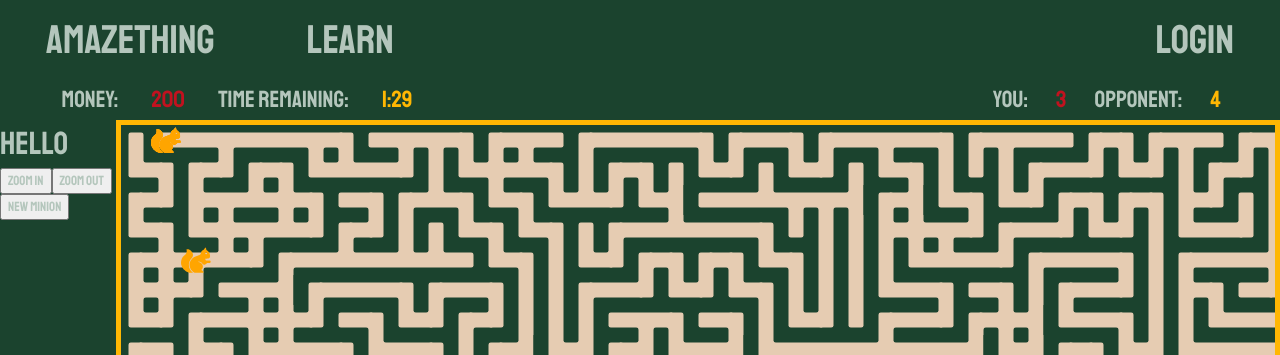
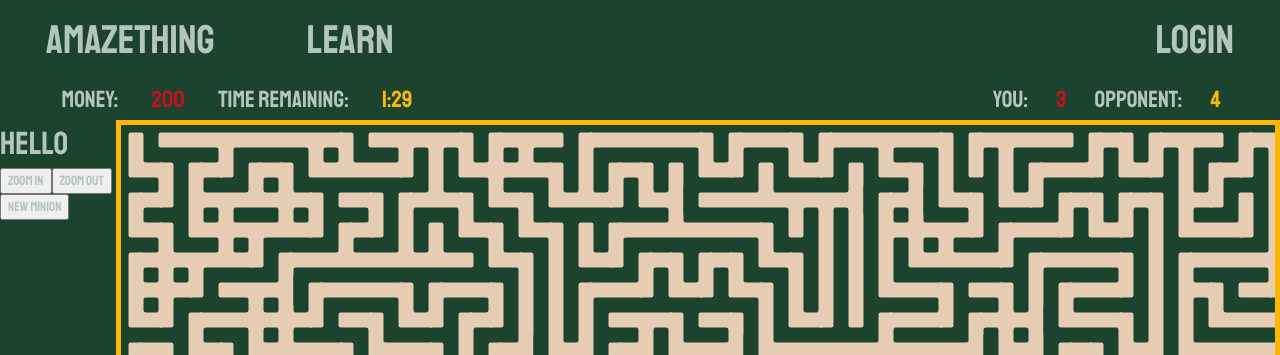
Before and after one commit to vadim-nest/aMAZEthing, a React (Vite) app in the folder Client/: page /game in a window 1280 px wide. Shown: the top 355 px of the page. Built offline with nearby package versions, Linux system fonts and the light colour scheme.

Commit message:
feat(maze, minions, path): implement path visualisation

```diff
--- a/Client/src/components/game.tsx
+++ b/Client/src/components/game.tsx
@@ -3,21 +3,15 @@ import Maze from './maze';
 import GameStats from './gameStats';
 import ToolBar from './toolbar';
 import { useEffect, useState } from 'react';
-import { minionType } from '../utils/types';
+import { MazeTileType, minionType } from '../utils/types';
 import { Graph, value } from '../utils/graph';
 import { bFS, dijkstra, getDirection, vBFS } from '../utils/path-finding-algo';
 
-function Game() {
+function Game() { // TODO: Extract logic to maze class
 
   const [boxSize, setBoxSize] = useState(30);
   const [mazeCompleted, setMazeCompleted] = useState(false);
-  const [minions, setMinions] = useState<{[key: number]: minionType}>({
-    0: {id: 0, xPos: 1, yPos: 0, rotation: 0},
-    1: {id: 1, xPos: 1, yPos: 0, rotation: 0},
-    2: {id: 2, xPos: 1, yPos: 0, rotation: 0},
-    3: {id: 3, xPos: 1, yPos: 0, rotation: 0},
-    4: {id: 4, xPos: 2, yPos: 4, rotation: 0}
-  });
+  const [minions, setMinions] = useState<{[key: number]: minionType}>({});
   const [currentMinion, setCurrentMinion] = useState<null | number>(null);
   const [currentTile, setCurrentTile] = useState<null | {xPos:number, yPos:number}>(null);
   const [waitingForTile, setWaitingForTile] = useState(false);
@@ -25,11 +19,17 @@ function Game() {
   const [height, setHeight] = useState(48);
   const [width, setWidth] = useState(72);
   const [movingMinions, setMovingMinions] = useState<number[]>([]);
+  const array: MazeTileType[] = [];
+  for (let i = 0; i < width*height; i++) {
+    array.push({value: i, classes: [], path: ''})
+  }
+
+  const [maze, setMaze] = useState(array);
   const speed = 200;
   const minBoxSize = 5;
   const maxBoxSize = 100;
 
-  function addNewMinion() {
+  function addNewMinion() { // TODO: Extract to minion class
     const newId = Object.keys(minions).length;
     setMinions(prevMinions => {
       return {
@@ -38,36 +38,65 @@ function Game() {
           id: newId,
           xPos: 0,
           yPos: 0,
-          rotation: 0
+          rotation: 0,
+          path: [],
+          thoughtProcess: []
         }
       }
     })
   }
 
   useEffect(() => {
-    console.log({minions});
-  }, [minions])
-
-  useEffect(() => {
-    if (currentMinion !== null) {
+    console.log('hello');
+    setPath([], []);
+    if (currentMinion !== null && !movingMinions.includes(currentMinion as number)) {
       console.log(currentMinion);
       setCurrentTile(null);
       setWaitingForTile(true);
+    } else if (currentMinion !== null) {
+      const minion = minions[currentMinion as number];
+      setPath(minion.path, minion.thoughtProcess);
     } else {
       setWaitingForTile(false);
     }
   }, [currentMinion])
 
-  useEffect(() => {
+  function setPath(path: number[], visited: number[]) {
+    console.log('Setting path:', path, visited)
+    setMaze(prevMaze => {
+      const newMaze = [...prevMaze];
+      for (let i = 0; i < newMaze.length; i++) {
+        if (path.includes(i)) newMaze[i].path = 'PATH';
+        else if (visited.includes(i)) newMaze[i].path = 'THOUGHTPROCESS';
+        else newMaze[i].path = '';
+      }
+      return newMaze;
+    });
+  }
+
+  useEffect(() => { // TODO: Extract to a new file
     if (waitingForTile && currentTile !== null && currentGraph && !movingMinions.includes(currentMinion as number)) {
       setMovingMinions(prevMinions => [...prevMinions, currentMinion as number]);
-      console.log('set moving')
       async function func(currentTile: {xPos: number, yPos: number}, currentGraph: Graph) {
         let minion = minions[currentMinion as number];
         console.log(minion);
         const directions = vBFS(minion.xPos + minion.yPos*width, currentTile.xPos + currentTile.yPos*width, currentGraph);
         if (directions === false) return;
-        const path = [...directions.path];
+        const path = [...directions.path] as number[];
+        const visited = [...directions.visited] as number[];
+
+        minion = {
+          ...minion,
+          path: [...path],
+          thoughtProcess: visited
+        }
+        setMinions(prevMinions => {
+          return {
+            ...prevMinions,
+            [currentMinion as number]: minion
+          }
+        })
+        setPath(minion.path, minion.thoughtProcess);
         let xAdd = 0;
         let yAdd = 0;
         let previousTimeStamp: undefined | number;
@@ -83,8 +112,6 @@ function Game() {
             xAdd += direction.xPos;
             yAdd += direction.yPos;
             previousDirection = nextDirection;
-            minion = minions[currentMinion as number];
-            console.log(minion)
             const updatedMinion = {
               ...minion,
               moving: true,
@@ -107,17 +134,13 @@ function Game() {
     }
   }, [currentTile])
 
-  async function applyDirections(minion: minionType, directions: value[]) {
-
-  }
-
   return (
     <>
       <div>
         <GameStats/>
         <div className='gameContainer'>
           <ToolBar setBoxSize={setBoxSize} minBoxSize={minBoxSize} maxBoxSize={maxBoxSize} currentMinion={currentMinion} currentTile={currentTile} addNewMinion={addNewMinion}/>
-          <Maze boxSize={boxSize} setMazeCompleted={() => setMazeCompleted(true)} minions={Object.values(minions)} setCurrentMinion={setCurrentMinion} setCurrentTile={setCurrentTile} currentGraph={currentGraph} setCurrentGraph={setCurrentGraph} height={height} width={width}/>
+          <Maze maze={maze} setMaze={setMaze} boxSize={boxSize} setMazeCompleted={() => setMazeCompleted(true)} minions={Object.values(minions)} setCurrentMinion={setCurrentMinion} setCurrentTile={setCurrentTile} currentGraph={currentGraph} setCurrentGraph={setCurrentGraph} height={height} width={width}/>
         </div>
       </div>
     </>
--- a/Client/src/components/maze.tsx
+++ b/Client/src/components/maze.tsx
@@ -2,11 +2,11 @@ import { useEffect, useState } from "react";
 import '../css/maze.css';
 import { Graph, value } from "../utils/graph";
 import { generateMaze } from "../utils/maze";
-import { minionType } from "../utils/types";
+import { MazeTileType, minionType } from "../utils/types";
 import MazeTile from "./mazeTile";
 import Minion from "./minion";
 
-function Maze({boxSize, setMazeCompleted, setCurrentMinion, minions, setCurrentTile, currentGraph, setCurrentGraph, height, width}: {
+function Maze({boxSize, setMazeCompleted, setCurrentMinion, minions, setCurrentTile, currentGraph, setCurrentGraph, height, width, maze, setMaze}: {
   boxSize:number,
   height: number,
   width: number,
@@ -16,6 +16,8 @@ function Maze({boxSize, setMazeCompleted, setCurrentMinion, minions, setCurrentT
   setCurrentTile: React.Dispatch<React.SetStateAction<null | {xPos:number, yPos:number}>>,
   setCurrentGraph: React.Dispatch<React.SetStateAction<Graph | undefined>>,
   currentGraph: Graph | undefined,
+  maze: MazeTileType[],
+  setMaze: React.Dispatch<React.SetStateAction<MazeTileType[]>>
 }) {
 
   // TODO: Set as state
@@ -28,11 +30,6 @@ function Maze({boxSize, setMazeCompleted, setCurrentMinion, minions, setCurrentT
     })
   }
 
-  const array: {value: value, classes: ('b' | 't' | 'l' | 'r')[]}[] = [];
-  for (let i = 0; i < width*height; i++) {
-    array.push({value: i, classes: []})
-  }
-  const [maze, setMaze] = useState(array);
   const [displayVisited, setDisplayVisited] = useState<value[]>([]);
   // const [displayClasses, setDisplayClasses] = useState<{[key: value]: string[]}>({});
   const [mazeGenerated, setMazeGenerated] = useState(false);
@@ -83,7 +80,7 @@ function Maze({boxSize, setMazeCompleted, setCurrentMinion, minions, setCurrentT
       <div className="mazeOuter" onContextMenu={(e)=> e.preventDefault()}>
         <div className="mazeInner" style={{gridTemplateColumns: `repeat(${width}, 1fr)`}}>
           {minions.map(minion => <Minion boxSize={boxSize} minion={minion} setCurrentMinion={setCurrentMinion} setCurrentTile={setCurrentTile}/>)}
-        {maze.map((value: {value: value, classes: string[]}, index) => <MazeTile key={index} generated={allTilesHidden} value={value.value as string} classes={value.classes} boxSize={boxSize} setCurrentMinion={setCurrentMinion} setCurrentTileHelper={setCurrentTileHelper} setCurrentTile={setCurrentTile}/>)}
+        {maze.map((value: {value: value, classes: string[], path: '' | 'THOUGHTPROCESS' | 'PATH'}, index) => <MazeTile key={index} generated={allTilesHidden} value={value.value as string} path={value.path} classes={value.classes} boxSize={boxSize} setCurrentMinion={setCurrentMinion} setCurrentTileHelper={setCurrentTileHelper} setCurrentTile={setCurrentTile}/>)}
         </div>
       </div>
     </>
--- a/Client/src/components/mazeTile.tsx
+++ b/Client/src/components/mazeTile.tsx
@@ -1,10 +1,12 @@
 import '../css/mazeTile.css';
+import Path from './path';
 
-function MazeTile({value, classes, boxSize, generated, setCurrentTileHelper, setCurrentTile, setCurrentMinion}: {
+function MazeTile({value, classes, path, boxSize, generated, setCurrentTileHelper, setCurrentTile, setCurrentMinion}: {
   value: string,
   classes: string[],
   boxSize: number,
   generated: boolean,
+  path: '' | 'THOUGHTPROCESS' | 'PATH'
   setCurrentTileHelper: (value:number) => void,
   setCurrentTile: React.Dispatch<React.SetStateAction<null | {xPos:number, yPos:number}>>,
   setCurrentMinion: React.Dispatch<React.SetStateAction<number | null>>,
@@ -14,7 +16,9 @@ function MazeTile({value, classes, boxSize, generated, setCurrentTileHelper, set
       <div onContextMenu={() => setCurrentTileHelper(Number(value))} onClick={() => {
         setCurrentMinion(null);
         setCurrentTile(null);
-      }} className={`mazeTile ${classes.join(' ')} ${value} ${generated && 'showNone'}`} style={{height: `${boxSize}px`, width: `${boxSize}px`}}/>
+      }} className={`mazeTile ${classes.join(' ')} ${value} ${generated && 'showNone'}`} style={{height: `${boxSize}px`, width: `${boxSize}px`}}>
+        {path && <Path thoughtProcess={path}/>}
+      </div>
     </>
   );
 }
--- /dev/null
+++ b/Client/src/components/path.tsx
@@ -0,0 +1,7 @@
+import '../css/path.css'
+
+function Path({thoughtProcess}: {thoughtProcess: 'THOUGHTPROCESS' | 'PATH'}) {
+  return <div className={`path ${thoughtProcess}`}/>
+}
+
+export default Path;
--- a/Client/src/css/mazeTile.css
+++ b/Client/src/css/mazeTile.css
@@ -82,3 +82,18 @@
 .showNone {
   background-image: none !important;
 }
+
+.mazeTile {
+  position: relative;
+}
+
+.thoughtProcess::after {
+  height: inherit;
+  width: inherit;
+  top: 0;
+  left: 0;
+  content: '';
+  background-color: blue;
+  opacity: 0.5;
+  z-index: 5;
+}
--- a/Client/src/css/minion.css
+++ b/Client/src/css/minion.css
@@ -1,5 +1,6 @@
 .minion {
   position: absolute;
+  z-index: 10;
   background-image: url('../assets/minions/squirrel.svg');
   background-size: contain;
   width: 30px;
--- /dev/null
+++ b/Client/src/css/path.css
@@ -0,0 +1,18 @@
+.path {
+  position: absolute;
+  top: 0;
+  left: 0;
+  height: inherit;
+  width: inherit;
+  opacity: 0.3;
+  z-index: 5;
+  pointer-events: none;
+}
+
+.THOUGHTPROCESS {
+  background-color: blue;
+}
+
+.PATH {
+  background-color: red;
+}
```
Also changed, not shown: Client/src/utils/types.ts (+10 -0 lines).
